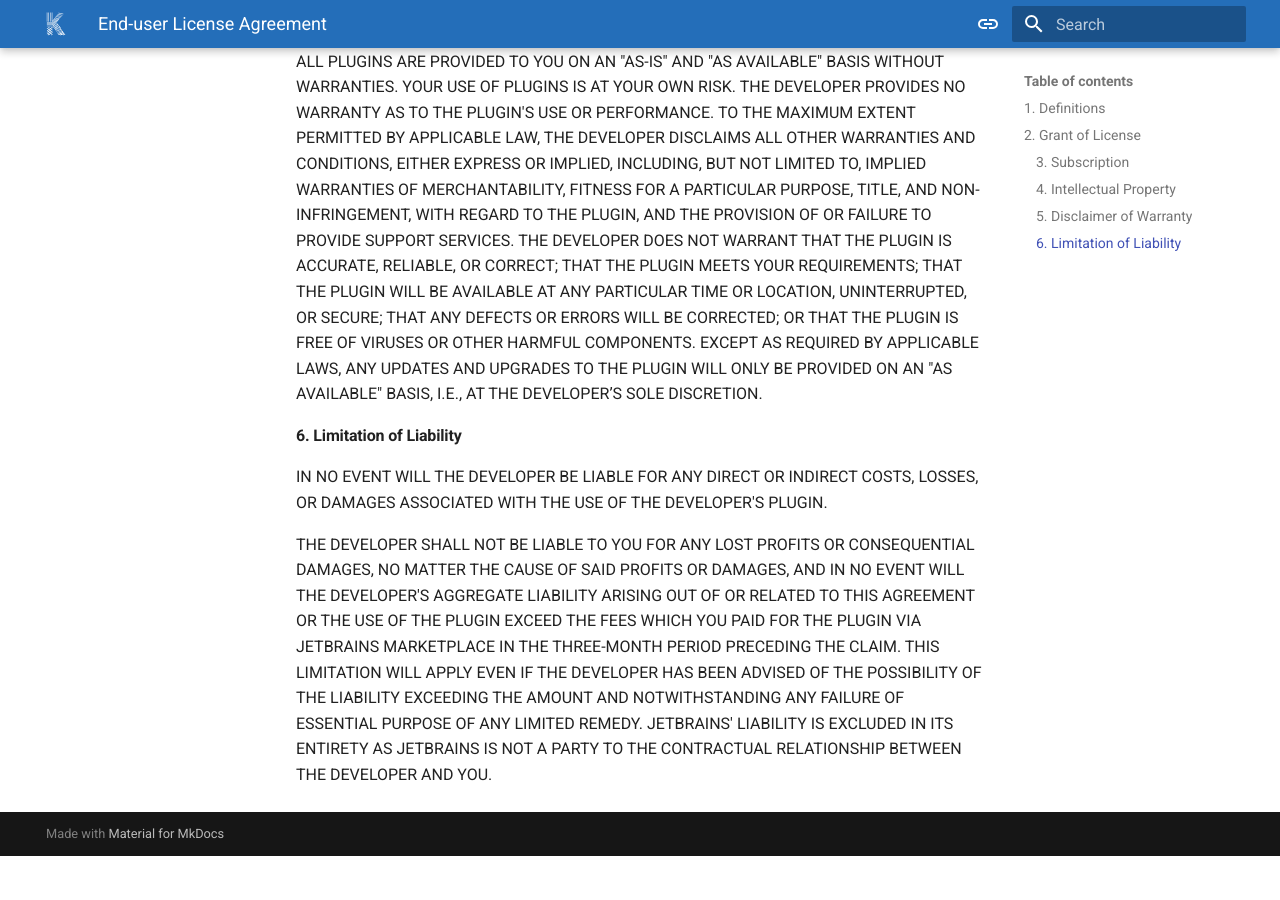
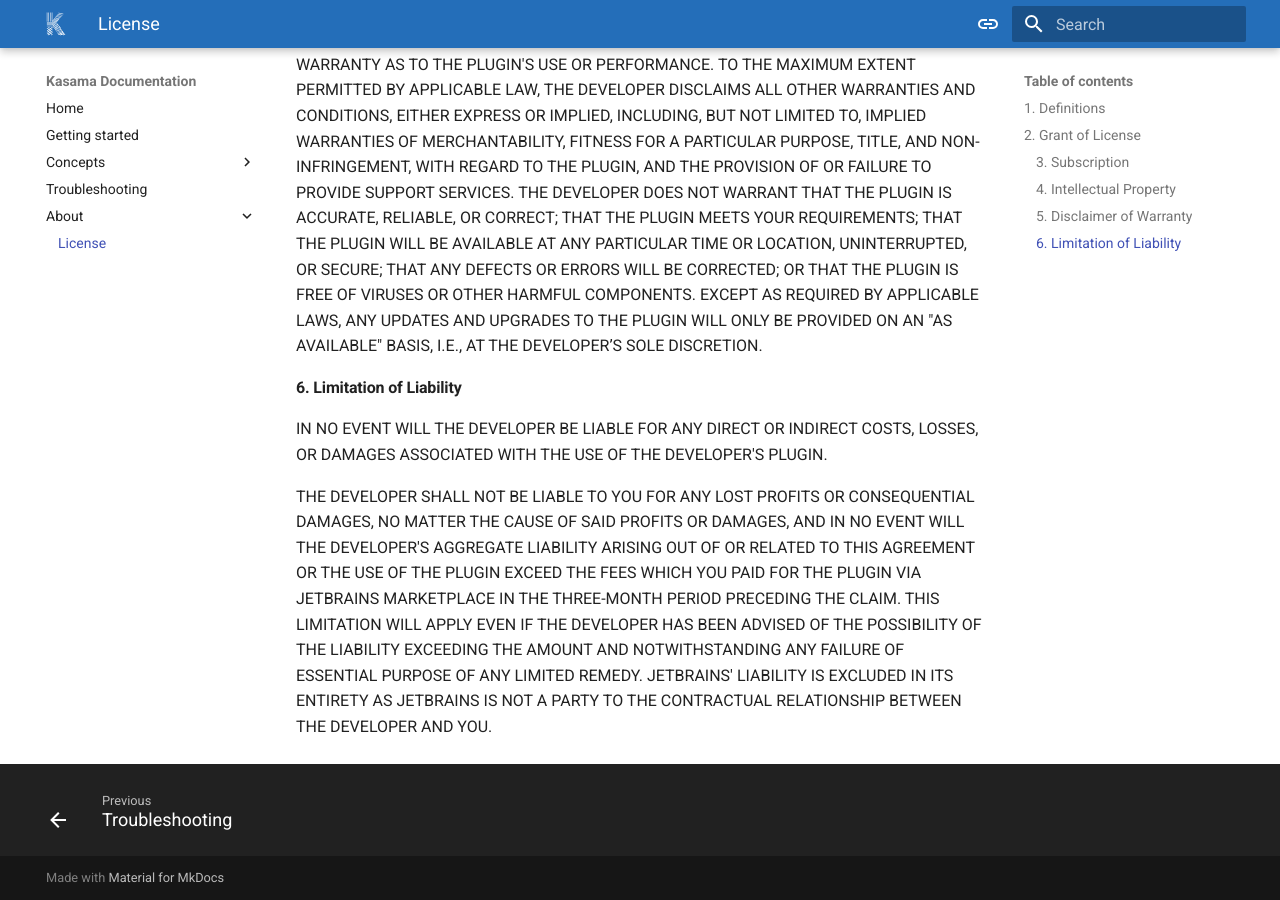
Before and after one commit to spark-teams/kasama-intellij-support, an MkDocs documentation site: the page built from docs/license.md, in a window 1280 px wide and 900 px high, scrolled down 2551 px. Built offline with MkDocs 1.6.1 and Material for MkDocs 9.7.7, drawn with Linux system fonts in a browser that asks for light colours; before the commit the page ends 3407 px from its top, so only the background shows below that.

Commit message:
Added troubleshooting page

```diff
--- a/mkdocs.yml
+++ b/mkdocs.yml
@@ -19,7 +19,6 @@
     - content.tooltips
     - navigation.footer
     - navigation.indexes
-    - navigation.tabs
   palette:
     - media: "(prefers-color-scheme)"
       toggle:
@@ -46,3 +45,6 @@
     - VCS Interaction: concepts/vcs-interaction.md
     - Test Runs: concepts/test-runs.md
     - Refactorings: concepts/refactorings.md
+  - Troubleshooting: troubleshooting.md
+  - About:
+    - License: license.md
```
Also changed, not shown: docs/troubleshooting.md (added, +28 -0 lines).
